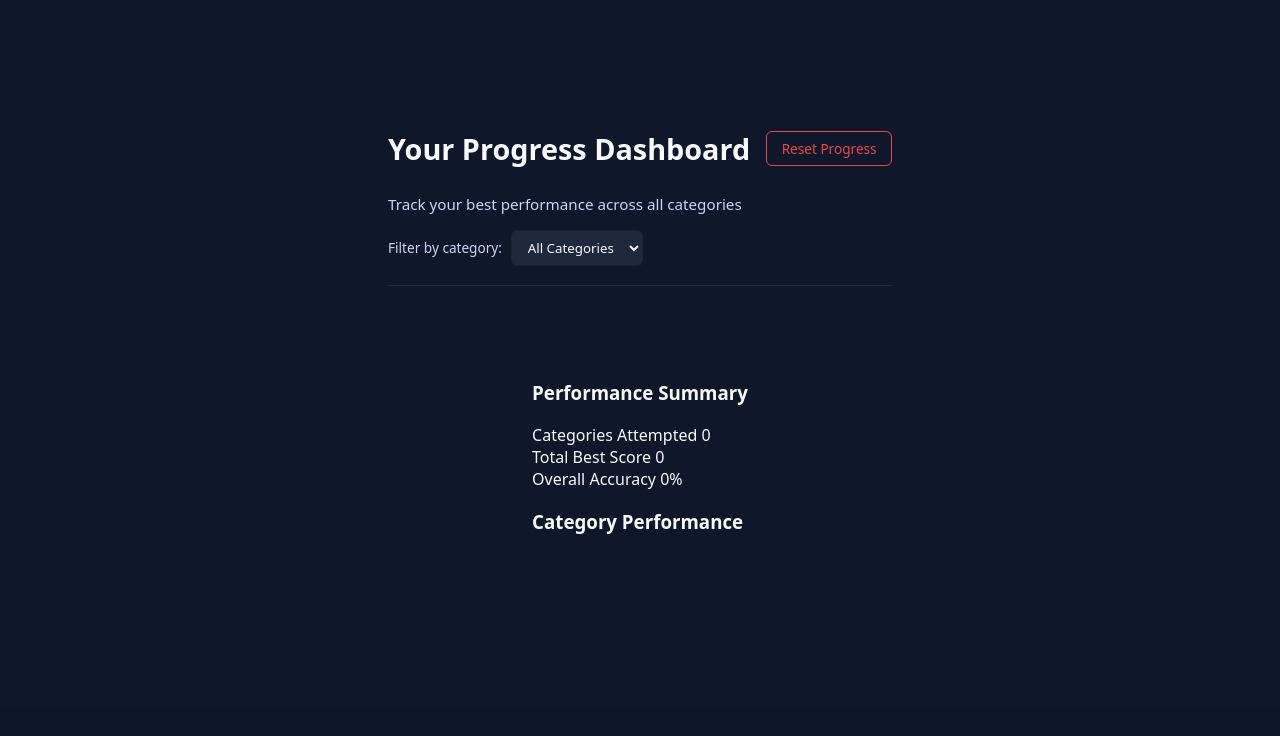
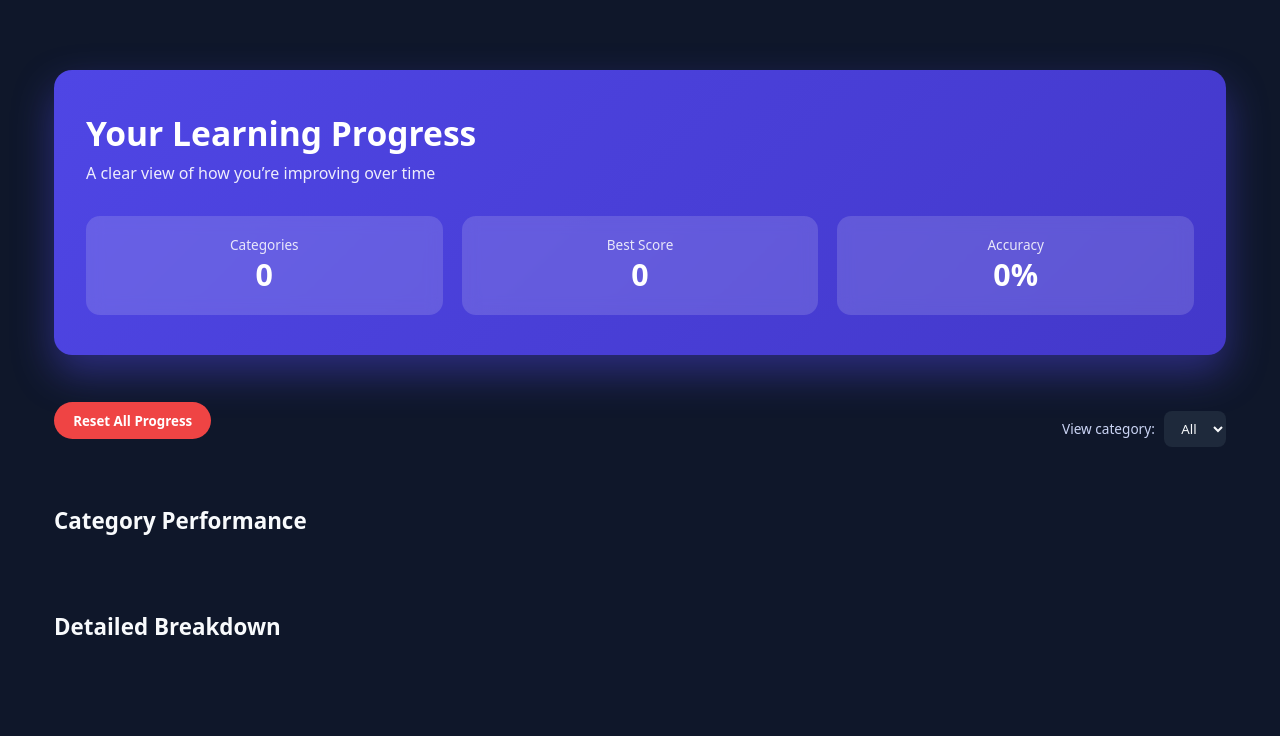
Before and after one commit to blackrexdl/flashcard_app, a Flask app: page /dashboard in a window 1280 px wide. Shown: the part 103-839 px from the top of the page. Before the commit the page ends 637 px from the top, so only its background shows below. Run offline with Flask 3, Linux system fonts and the light colour scheme.

Commit message:
I hard-overrode the dashboard styles by appending a Dashboard V2 block at the very end of style.css.

```diff
--- a/static/css/style.css
+++ b/static/css/style.css
@@ -561,6 +591,17 @@ body:not([data-theme="dark"]) .card span {
 }
 
 /* Grid layout */
+
+/* Modern dashboard cards container */
+.dashboard-cards-modern {
+  display: grid;
+  grid-template-columns: repeat(auto-fit, minmax(240px, 1fr));
+  gap: 1.4rem;
+  width: 100%;
+  max-width: 1100px;
+  margin: 0 auto;
+}
+
 .dashboard-cards.grid-layout {
   display: grid;
   grid-template-columns: repeat(auto-fit, minmax(240px, 1fr));
@@ -1301,3 +1357,172 @@ input:checked + .slider:before {
   font-weight: 700;
   color: #fff;
 }
+/* =========================
+   DASHBOARD V2 – FULL OVERRIDE
+   ========================= */
+
+.dashboard-v2 {
+  max-width: 1200px;
+  margin: 2.5rem auto;
+  padding: 0 1.5rem;
+  display: flex;
+  flex-direction: column;
+  gap: 2.5rem;
+}
+
+/* HERO */
+.dashboard-hero {
+  background: linear-gradient(135deg, #4f46e5, #4338ca);
+  color: #fff;
+  padding: 2.5rem 2rem;
+  border-radius: 18px;
+  box-shadow: 0 18px 40px rgba(79,70,229,0.45);
+}
+
+.dashboard-hero h1 {
+  margin: 0;
+  font-size: 2.1rem;
+  font-weight: 700;
+}
+
+.hero-subtitle {
+  margin-top: 0.4rem;
+  opacity: 0.9;
+  font-size: 1rem;
+}
+
+/* HERO METRICS */
+.hero-metrics {
+  margin-top: 2rem;
+  display: grid;
+  grid-template-columns: repeat(auto-fit, minmax(160px, 1fr));
+  gap: 1.2rem;
+}
+
+.hero-metric {
+  background: rgba(255,255,255,0.15);
+  backdrop-filter: blur(8px);
+  padding: 1.2rem;
+  border-radius: 14px;
+  text-align: center;
+}
+
+.metric-label {
+  display: block;
+  font-size: 0.85rem;
+  opacity: 0.85;
+}
+
+.metric-value {
+  font-size: 1.9rem;
+  font-weight: 800;
+  margin-top: 0.2rem;
+}
+
+/* ACTION BAR */
+.dashboard-actions {
+  display: flex;
+  justify-content: space-between;
+  align-items: center;
+  flex-wrap: wrap;
+  gap: 1rem;
+}
+
+.dashboard-actions select {
+  padding: 0.5rem 0.8rem;
+  border-radius: 8px;
+  border: none;
+  background: var(--card);
+  color: var(--text);
+}
+
+.danger-btn {
+  padding: 0.6rem 1.2rem;
+  border-radius: 999px;
+  border: none;
+  background: #ef4444;
+  color: #fff;
+  font-weight: 700;
+  cursor: pointer;
+  transition: transform 0.2s ease, opacity 0.2s ease;
+}
+
+.danger-btn:hover {
+  transform: translateY(-2px);
+  opacity: 0.9;
+}
+
+/* PERFORMANCE */
+.dashboard-performance h2,
+.dashboard-list h2 {
+  font-size: 1.4rem;
+  margin-bottom: 1rem;
+}
+
+/* CATEGORY CARDS */
+.dashboard-cards-modern {
+  display: grid;
+  grid-template-columns: repeat(auto-fit, minmax(260px, 1fr));
+  gap: 1.6rem;
+}
+
+.dashboard-card {
+  background: var(--card);
+  border-radius: 16px;
+  padding: 1.4rem;
+  box-shadow: 0 10px 26px rgba(0,0,0,0.12);
+  animation: fadeUp 0.5s ease both;
+}
+
+@keyframes fadeUp {
+  from {
+    opacity: 0;
+    transform: translateY(14px);
+  }
+  to {
+    opacity: 1;
+    transform: translateY(0);
+  }
+}
+
+.dashboard-card:hover {
+  transform: translateY(-6px);
+}
+
+/* PROGRESS BAR */
+.dashboard-progress-bar {
+  width: 100%;
+  height: 10px;
+  background: rgba(0,0,0,0.15);
+  border-radius: 999px;
+  overflow: hidden;
+  margin: 0.6rem 0;
+}
+
+.dashboard-progress-fill {
+  height: 100%;
+  background: linear-gradient(90deg, #22c55e, #16a34a);
+  border-radius: 999px;
+}
+
+/* EMPTY STATE */
+.dashboard-empty {
+  text-align: center;
+  padding: 3rem 1rem;
+}
+
+.dashboard-empty a {
+  display: inline-block;
+  margin-top: 1rem;
+}
+
+/* MOBILE */
+@media (max-width: 600px) {
+  .dashboard-hero h1 {
+    font-size: 1.6rem;
+  }
+
+  .metric-value {
+    font-size: 1.6rem;
+  }
+}
--- a/static/js/main.js
+++ b/static/js/main.js
@@ -114,7 +114,20 @@ function displayLastScore() {
 }
 
 document.addEventListener("DOMContentLoaded", displayLastScore);
+function animateCount(el, target, duration = 800) {
+  if (!el) return;
+  let start = 0;
+  const startTime = performance.now();
 
+  function update(now) {
+    const progress = Math.min((now - startTime) / duration, 1);
+    const value = Math.round(start + progress * (target - start));
+    el.innerText = value + "%";
+    if (progress < 1) requestAnimationFrame(update);
+  }
+
+  requestAnimationFrame(update);
+}
 /* =========================
    RETRY INCORRECT QUESTIONS
    ========================= */
@@ -197,6 +210,19 @@ document.addEventListener("DOMContentLoaded", () => {
     let totalPercent = 0;
     let totalBest = 0;
 
+    // --- BADGE LOGIC: calculate top and weak category ---
+    const scores = filtered.map(cat => {
+      const best = parseInt(localStorage.getItem(`bestScore_${cat}`)) || 0;
+      const total = 5;
+      return {
+        cat,
+        percent: Math.round((best / total) * 100)
+      };
+    });
+    const topCategory = scores.reduce((a, b) => (b.percent > a.percent ? b : a), scores[0] || {cat: null, percent: 0});
+    const weakCategory = scores.reduce((a, b) => (b.percent < a.percent ? b : a), scores[0] || {cat: null, percent: 0});
+    // ----------------------------------------------------
+
     filtered.forEach(cat => {
       const best = parseInt(localStorage.getItem(`bestScore_${cat}`)) || 0;
       const total = 5;
@@ -207,14 +233,28 @@ document.addEventListener("DOMContentLoaded", () => {
 
       const card = document.createElement("div");
       card.className = "dashboard-card";
+      // --- BADGE UI ---
+      const badge =
+        cat === topCategory.cat
+          ? '<span class="dashboard-badge badge-top">🏆 Top Category</span>'
+          : cat === weakCategory.cat
+          ? '<span class="dashboard-badge badge-weak">⚠ Needs Practice</span>'
+          : '';
       card.innerHTML = `
+        ${badge}
         <h3 class="dashboard-category">${cat}</h3>
-        <div class="dashboard-text-stats">
-          <p><b>Best Score:</b> ${best} / ${total}</p>
-          <p><b>Accuracy:</b> ${percent}%</p>
+        <div class="dashboard-progress">
+          <div class="dashboard-progress-fill" style="width:${percent}%"></div>
+        </div>
+        <div class="dashboard-metrics">
+          <span>Best: ${best}/${total}</span>
+          <span class="category-animated-percent" data-percent="${percent}">0%</span>
         </div>
       `;
       dashboard.appendChild(card);
+
+      const percentEl = card.querySelector(".category-animated-percent");
+      animateCount(percentEl, percent);
 
       if (categoryBox) {
         const row = document.createElement("div");
@@ -222,9 +262,12 @@ document.addEventListener("DOMContentLoaded", () => {
         row.innerHTML = `
           <span class="category-name">${cat}</span>
           <span class="category-score">${best}/${total}</span>
-          <span class="category-percent">${percent}%</span>
+          <span class="category-percent" data-percent="${percent}">0%</span>
         `;
         categoryBox.appendChild(row);
+
+        const rowPercent = row.querySelector(".category-percent");
+        animateCount(rowPercent, percent);
       }
     });
 
@@ -241,8 +284,11 @@ document.addEventListener("DOMContentLoaded", () => {
     if (statCategoriesEl) statCategoriesEl.innerText = filtered.length;
     if (statBestScoreEl) statBestScoreEl.innerText = totalBest;
     if (statAccuracyEl) {
-      statAccuracyEl.innerText =
-        Math.min(100, Math.round((totalBest / (filtered.length * 5)) * 100)) + "%";
+      const acc = Math.min(
+        100,
+        Math.round((totalBest / (filtered.length * 5)) * 100)
+      );
+      animateCount(statAccuracyEl, acc);
     }
   }
 
--- a/templates/dashboard.html
+++ b/templates/dashboard.html
@@ -1,77 +1,68 @@
 {% extends "base.html" %}
 {% block content %}
-<div class="dashboard-page">
-  <main class="dashboard-container">
+<div class="dashboard-v2">
 
-    <!-- Header -->
-    <header class="dashboard-header">
-      <div class="dashboard-header-top">
-        <h1>Your Progress Dashboard</h1>
+  <!-- HERO SUMMARY -->
+  <section class="dashboard-hero">
+    <h1>Your Learning Progress</h1>
+    <p class="hero-subtitle">A clear view of how you’re improving over time</p>
 
-        <div class="dashboard-header-actions">
-          <button id="reset-progress-btn" class="reset-progress-btn">
-            Reset Progress
-          </button>
+    <div class="hero-metrics">
+      <div class="hero-metric">
+        <span class="metric-label">Categories</span>
+        <span class="metric-value" id="stat-categories">0</span>
+      </div>
+
+      <div class="hero-metric">
+        <span class="metric-label">Best Score</span>
+        <span class="metric-value" id="stat-best-score">0</span>
+      </div>
+
+      <div class="hero-metric">
+        <span class="metric-label">Accuracy</span>
+        <span class="metric-value" id="stat-accuracy">0%</span>
       </div>
     </div>
+  </section>
 
-      <p class="dashboard-subtitle">
-        Track your best performance across all categories
-      </p>
+  <!-- ACTION BAR -->
+  <section class="dashboard-actions">
+    <button id="reset-progress-btn" class="danger-btn">
+      Reset All Progress
+    </button>
 
     <div class="dashboard-filter">
-        <label for="category-filter">Filter by category:</label>
+      <label for="category-filter">View category:</label>
       <select id="category-filter">
-          <option value="all">All Categories</option>
+        <option value="all">All</option>
       </select>
     </div>
-    </header>
+  </section>
 
-    <!-- Stats -->
-    <section class="dashboard-charts">
+  <!-- CATEGORY PERFORMANCE -->
+  <section class="dashboard-performance">
+    <h2>Category Performance</h2>
 
-      <div class="stats-panel">
-        <h3 class="stats-title">Performance Summary</h3>
+    <div id="dashboard-cards" class="dashboard-cards-modern">
+      <!-- JS injects animated category cards -->
+    </div>
+  </section>
 
-        <div class="stats-list">
-          <div class="stat-item">
-            <span class="stat-label">Categories Attempted</span>
-            <span class="stat-value" id="stat-categories">0</span>
-          </div>
-
-          <div class="stat-item">
-            <span class="stat-label">Total Best Score</span>
-            <span class="stat-value" id="stat-best-score">0</span>
-          </div>
-
-          <div class="stat-item">
-            <span class="stat-label">Overall Accuracy</span>
-            <span class="stat-value" id="stat-accuracy">0%</span>
-          </div>
-        </div>
-      </div>
-
-      <div class="stats-panel">
-        <h3 class="stats-title">Category Performance</h3>
+  <!-- LIST VIEW -->
+  <section class="dashboard-list">
+    <h2>Detailed Breakdown</h2>
 
     <div id="category-performance" class="category-performance">
-          <!-- JS injects category stats -->
+      <!-- JS injects rows -->
     </div>
-      </div>
-
   </section>
 
-    <!-- Category cards -->
-    <section id="dashboard-cards" class="dashboard-cards grid-layout">
-      <!-- JS injects cards -->
+  <!-- EMPTY STATE -->
+  <section id="no-data" class="dashboard-empty hidden">
+    <h2>No progress yet</h2>
+    <p>Complete a quiz to start tracking your performance.</p>
+    <a href="/categories" class="primary-btn">Start First Quiz</a>
   </section>
 
-    <!-- Empty state -->
-    <section id="no-data" class="no-data hidden">
-      <p>No quiz attempts yet.</p>
-      <a href="/categories" class="start-quiz-btn">Start a Quiz</a>
-    </section>
-
-  </main>
 </div>
 {% endblock %}
```
Also changed, not shown: other parts of static/css/style.css (+45 -0 lines), templates/quiz.html (+49 -47 lines). Lines whose indentation alone changed are shown as unchanged.
